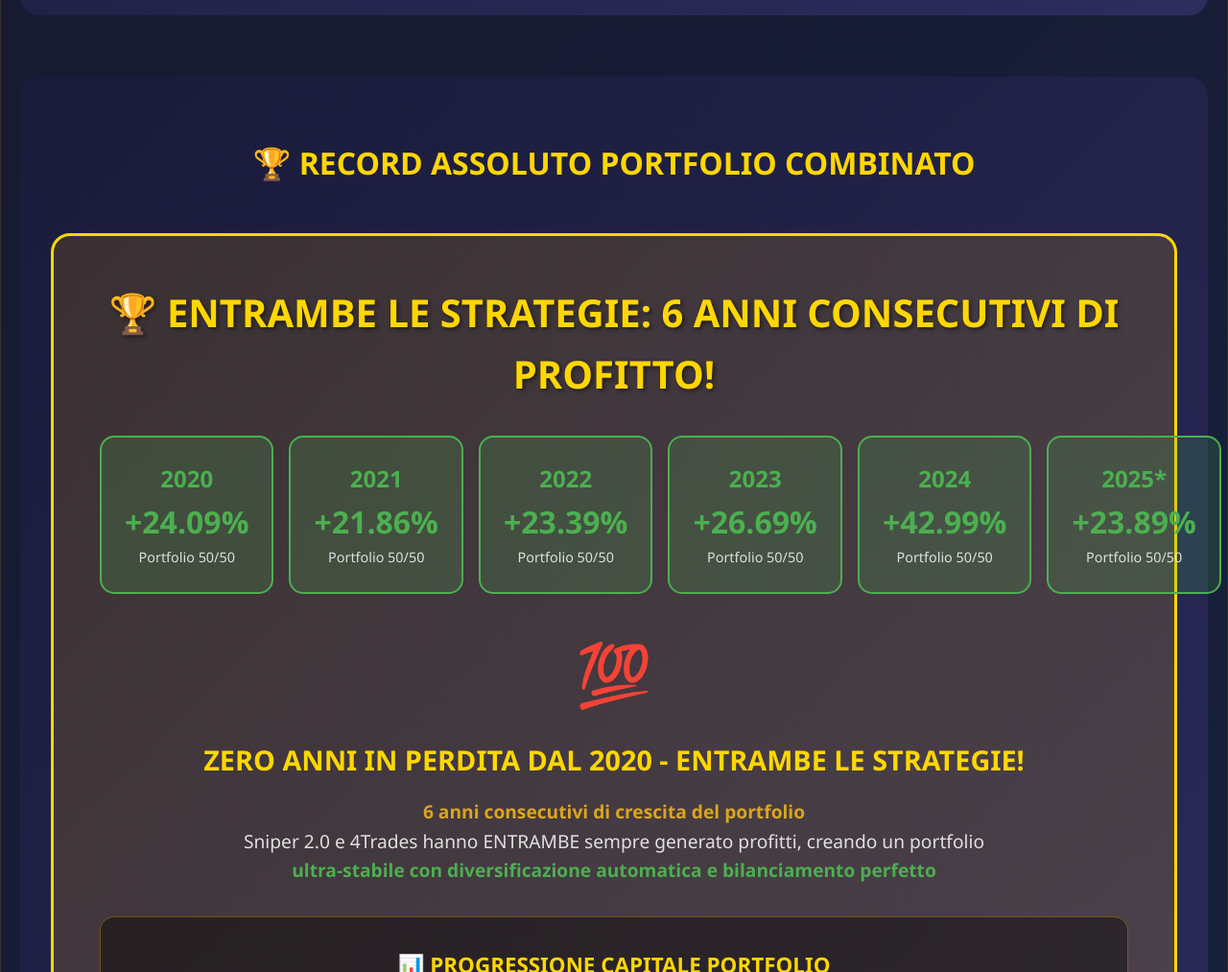
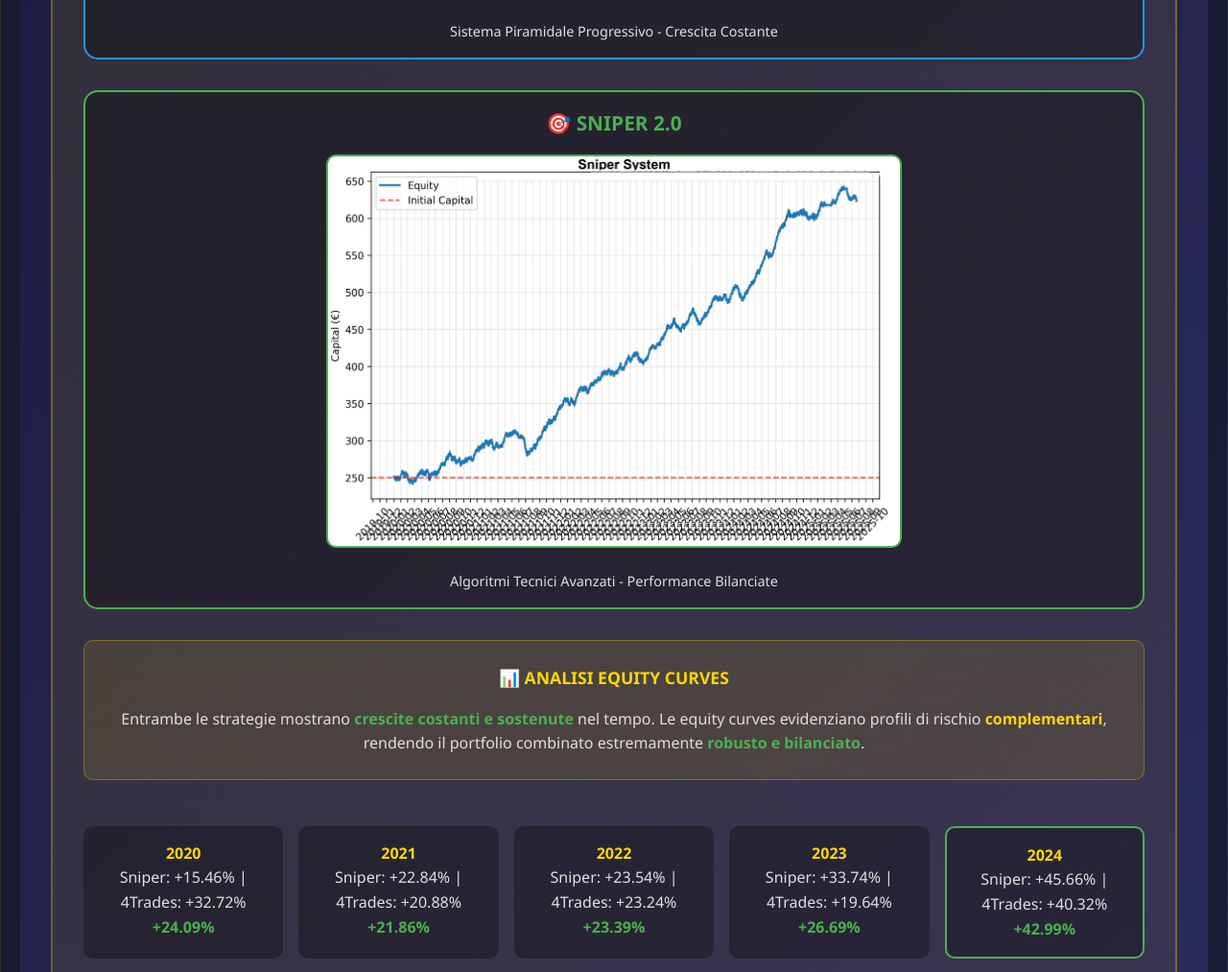
Before and after one commit to goldendav/mixportfolio, a plain HTML site: page index.html in a window 1280 px wide. Shown: the part 2971-3984 px from the top of the page at 96% size. Drawn offline with Linux system fonts and the light colour scheme.

Commit message:
Update index.html

```diff
--- a/index.html
+++ b/index.html
@@ -619,6 +619,36 @@
                 <h3 style="text-align: center; margin-bottom: 2rem; color: #FFD700; font-size: 2rem;">📊 PERFORMANCE ANNUALI PORTFOLIO</h3>
                 <div style="background: linear-gradient(135deg, rgba(255, 215, 0, 0.1) 0%, rgba(184, 134, 11, 0.1) 100%); padding: 2rem; border-radius: 15px; border: 2px solid rgba(255, 215, 0, 0.3);">
 
+                    <!-- Equity Curves Section -->
+                    <div style="margin-bottom: 3rem;">
+                        <h4 style="text-align: center; color: #FFD700; font-size: 1.8rem; margin-bottom: 2rem;">📈 EQUITY CURVES DELLE STRATEGIE</h4>
+
+                        <div style="display: grid; grid-template-columns: repeat(auto-fit, minmax(600px, 1fr)); gap: 2rem; margin: 2rem 0;">
+                            <div style="text-align: center; padding: 1rem; background: rgba(0,0,0,0.3); border-radius: 15px; border: 2px solid #2196F3;">
+                                <h5 style="color: #2196F3; font-size: 1.3rem; margin-bottom: 1rem;">🏗️ 4TRADES SYSTEM</h5>
+                                <img src="4tradesbacktest20202025.png" alt="4Trades System Equity Curve" style="width: 100%; max-width: 600px; height: auto; border-radius: 10px; border: 2px solid #2196F3;">
+                                <p style="color: #e0e0e0; font-size: 0.9rem; margin-top: 1rem;">Sistema Piramidale Progressivo - Crescita Costante</p>
+                            </div>
+
+                            <div style="text-align: center; padding: 1rem; background: rgba(0,0,0,0.3); border-radius: 15px; border: 2px solid #4CAF50;">
+                                <h5 style="color: #4CAF50; font-size: 1.3rem; margin-bottom: 1rem;">🎯 SNIPER 2.0</h5>
+                                <img src="Sniperbacktest20202025.png" alt="Sniper System Equity Curve" style="width: 100%; max-width: 600px; height: auto; border-radius: 10px; border: 2px solid #4CAF50;">
+                                <p style="color: #e0e0e0; font-size: 0.9rem; margin-top: 1rem;">Algoritmi Tecnici Avanzati - Performance Bilanciate</p>
+                            </div>
+                        </div>
+
+                        <div style="text-align: center; margin-top: 2rem; padding: 1.5rem; background: rgba(255, 215, 0, 0.1); border-radius: 10px; border: 1px solid rgba(255, 215, 0, 0.3);">
+                            <p style="color: #FFD700; font-weight: bold; font-size: 1.1rem; margin-bottom: 1rem;">
+                                📊 ANALISI EQUITY CURVES
+                            </p>
+                            <p style="color: #e0e0e0; font-size: 1rem; line-height: 1.6;">
+                                Entrambe le strategie mostrano <strong style="color: #4CAF50;">crescite costanti e sostenute</strong> nel tempo.
+                                Le equity curves evidenziano profili di rischio <strong style="color: #FFD700;">complementari</strong>,
+                                rendendo il portfolio combinato estremamente <strong style="color: #4CAF50;">robusto e bilanciato</strong>.
+                            </p>
+                        </div>
+                    </div>
+
                     <div style="display: grid; grid-template-columns: repeat(auto-fit, minmax(200px, 1fr)); gap: 1rem; margin: 2rem 0;">
                         <div style="text-align: center; padding: 1rem; background: rgba(0,0,0,0.3); border-radius: 10px;">
                             <div style="color: #FFD700; font-weight: bold;">2020</div>
```
